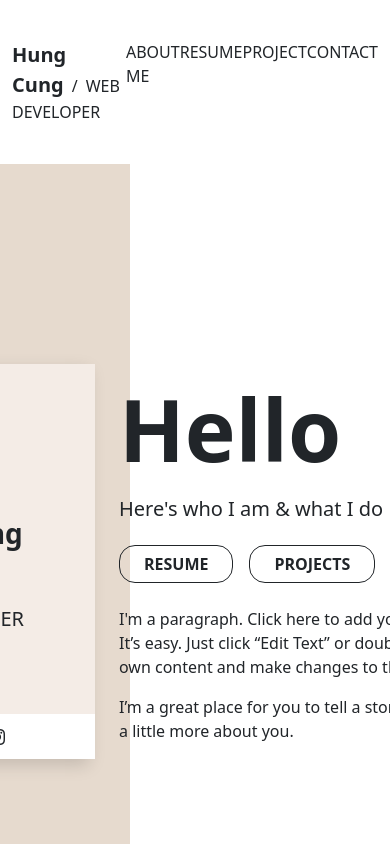
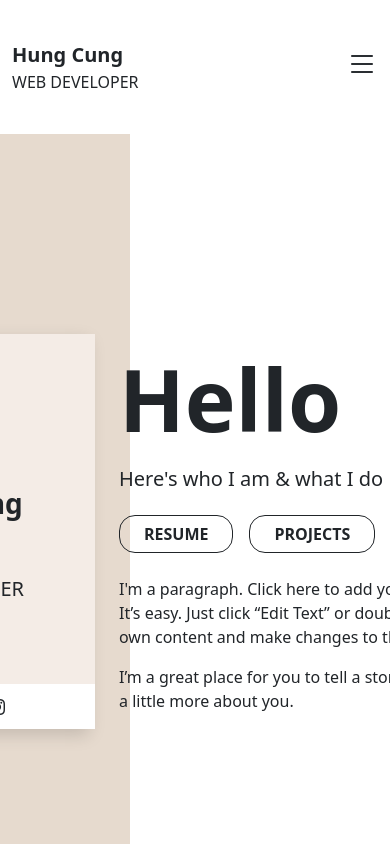
Before and after one commit to chimung/cv-website, an Angular app: page /about-me in a window 390 px wide. Shown: the top 844 px of the page. Built offline with nearby package versions, Linux system fonts and the light colour scheme.

Commit message:
Update responsive header

```diff
--- a/angular.json
+++ b/angular.json
@@ -30,6 +30,7 @@
             "styles": [
               "node_modules/bootstrap-icons/font/bootstrap-icons.scss",
               "src/styles/bootstrap-custom.scss",
+              "src/styles/global.scss"
             ],
             "stylePreprocessorOptions": {
               "includePaths": [
--- a/src/app/layout/header/header.component.html
+++ b/src/app/layout/header/header.component.html
@@ -2,16 +2,34 @@
 <div class="container-md">
   <div class="d-flex flex-row justify-content-between align-content-center header-container">
     <div class="identity-section">
-      <span class="identity-section__name">Hung Cung</span>
-      <span class="identity-section__separator">/</span>
-      <span class="identity-section__job">Web developer</span>
+      <span class="identity-section__name text-nowrap d-block d-md-inline">Hung Cung</span>
+      <span class="identity-section__separator d-none d-md-inline">/</span>
+      <span class="identity-section__job text-nowrap d-block d-md-inline">Web developer</span>
     </div>
 
-    <div class="menu-section">
-      <div class="menu-item">About me</div>
-      <div class="menu-item">Resume</div>
-      <div class="menu-item">Project</div>
-      <div class="menu-item">Contact</div>
+    <div class="menu-section d-none d-md-flex flex-row align-items-center justify-content-between">
+      <ng-container [ngTemplateOutlet]="menuItems"></ng-container>
+    </div>
+
+    <div class="menu-toggle d-block d-md-none" (click)="openMenu()">
+      <i class="menu-toggle__icon bi bi-list"></i>
+    </div>
+  </div>
+
+  <!--  Mobile menu-->
+  <div class="mobile-menu d-none" [class.d-none]="!isOpenMenu">
+    <div class="mobile-menu__close-icon cursor-pointer">
+      <i class="bi bi-x-circle" (click)="closeMenu()"></i>
+    </div>
+    <div class="mobile-menu__content">
+      <ng-container [ngTemplateOutlet]="menuItems"></ng-container>
     </div>
   </div>
 </div>
+
+<ng-template #menuItems>
+  <div class="menu-item">About me</div>
+  <div class="menu-item">Resume</div>
+  <div class="menu-item">Project</div>
+  <div class="menu-item">Contact</div>
+</ng-template>
--- a/src/app/layout/header/header.component.scss
+++ b/src/app/layout/header/header.component.scss
@@ -4,11 +4,22 @@
   padding: 40px 0
 }
 .menu-section {
-  width: 400px;
-  display: flex;
-  flex-flow: row;
-  align-content: center;
-  justify-content: space-between;
+  width: 350px;
+
+  @include media-breakpoint-up(lg) {
+    width: 400px;
+  }
+}
+
+.menu-toggle {
+  &__icon {
+    font-size: 2rem;
+
+    &:hover {
+      cursor: pointer;
+    }
+  }
+
 }
 
 .menu-item {
@@ -18,6 +29,36 @@
     cursor: pointer;
     color: $primary
   }
+}
+
+.mobile-menu {
+  position: relative;
+  width: 100vw;
+  height: 100vh;
+  position: fixed;
+  top: 0;
+  left: 0;
+
+  background-color: white;
+  z-index: $zindex-fixed;
+
+  &__close-icon {
+    position: absolute;
+    font-size: 1.5rem;
+    top: 1.5rem;
+    right: 1.5rem;
+  }
+
+  &__content {
+    margin-top: 5rem;
+
+    & > .menu-item {
+      //font-size: 1.25rem;
+      padding: 0.625rem 0;
+      text-align: center;
+    }
+  }
+
 }
 
 .identity-section {
--- a/src/app/layout/header/header.component.ts
+++ b/src/app/layout/header/header.component.ts
@@ -1,4 +1,4 @@
-import { Component, OnInit } from '@angular/core';
+import {Component, ElementRef, OnInit, ViewChild} from '@angular/core';
 
 @Component({
   selector: 'cv-header',
@@ -7,9 +7,22 @@ import { Component, OnInit } from '@angular/core';
 })
 export class HeaderComponent implements OnInit {
 
+  @ViewChild('responsiveMenu', { static: true })
+  responsiveMenu!: ElementRef
+
+  isOpenMenu = false;
+
   constructor() { }
 
   ngOnInit(): void {
+    console.log(this.responsiveMenu)
   }
 
+  openMenu() {
+    this.isOpenMenu = true;
+  }
+
+  closeMenu() {
+    this.isOpenMenu = false;
+  }
 }
--- a/src/styles.scss
+++ /dev/null
@@ -1,4 +0,0 @@
-/* You can add global styles to this file, and also import other style files */
-
-/* Importing Bootstrap SCSS file. */
-@import '~bootstrap/scss/bootstrap';
--- /dev/null
+++ b/src/styles/global.scss
@@ -0,0 +1,5 @@
+// Utilities class
+
+.cursor-pointer {
+  cursor: pointer;
+}
```
